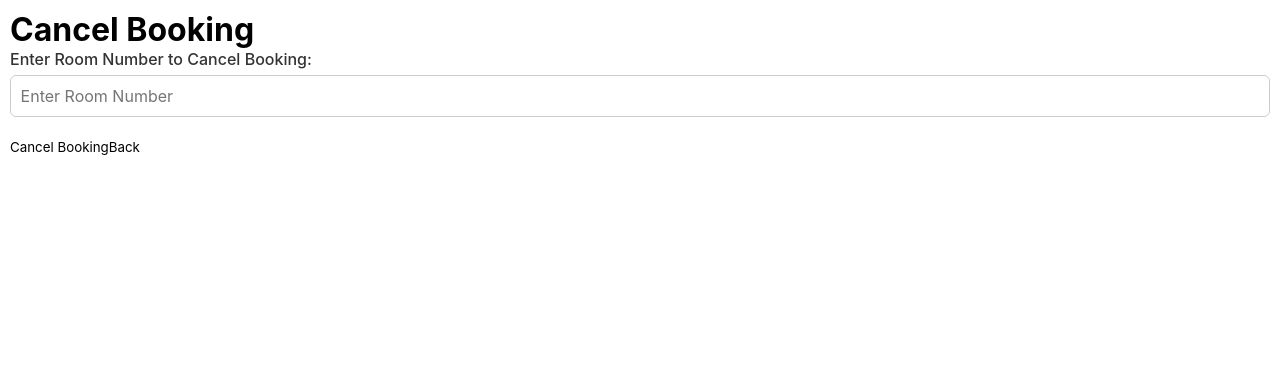
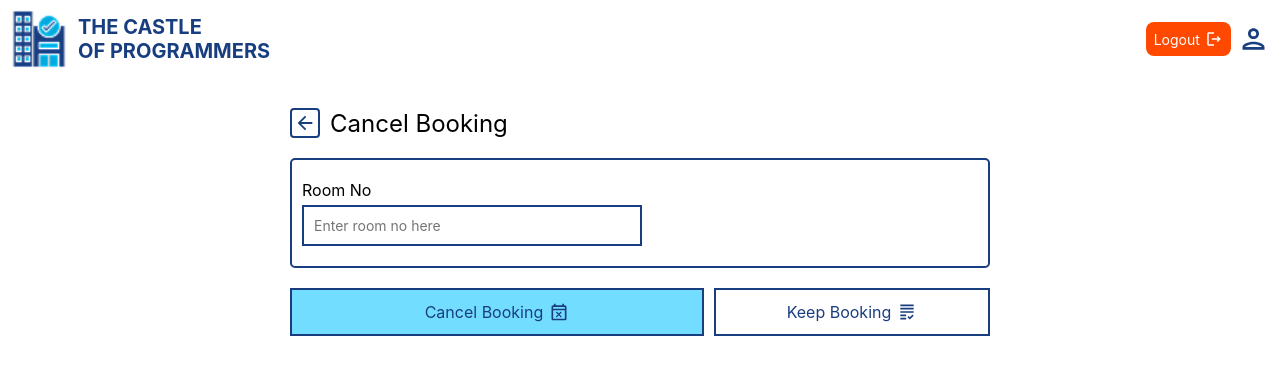
Before and after one commit to syedbilalalam/hotel-management-ui, a React (Vite) app: page /cancel-booking in a window 1280 px wide. Shown: the top 374 px of the page. Built offline with nearby package versions, Linux system fonts and the light colour scheme.

Commit message:
Feat: Cancel booking new ui added

```diff
--- a/src/assets/styles/book_room.css
+++ b/src/assets/styles/book_room.css
@@ -1,40 +1,3 @@
-/* Input Section */
-.inputHolder, .selectionHolder {
-    display: flex;
-    flex-direction: column;
-    gap: 5px;
-    margin: 10px 0;
-}
-.inputHolder label, .selectionHolder label{
-    font-size: 16px;
-}
-.inputHolder input, .selectionHolder select {
-    border: 2px solid var(--dark-blue);
-    padding: 10px;
-    font-size: 14px;
-    border-radius: unset;
-    outline-color: var(--highlight);
-}
-
-.bookRoom .requiredFields {
-    margin: 20px 0;
-    display: flex;
-    flex-direction: column;
-    gap: 10px;
-    border: 2px solid var(--dark-blue);
-    border-radius: 5px;
-    padding: 10px;
-}
-.bookRoom .systemBtn {
-    display: flex;
-    justify-content: center;
-    align-items: center;
-    gap: 6px;
-}
-.bookRoom .systemBtn .ico {
-    height: 20px;
-}
-
 /* Mini banner css */
 .bookRoom .miniNav {
     display: flex;
--- /dev/null
+++ b/src/assets/styles/form_elems.css
@@ -0,0 +1,28 @@
+/* Input Section */
+.inputHolder, .selectionHolder {
+    display: flex;
+    flex-direction: column;
+    gap: 5px;
+    margin: 10px 0;
+}
+.inputHolder label, .selectionHolder label{
+    font-size: 16px;
+}
+.inputHolder input, .selectionHolder select {
+    border: 2px solid var(--dark-blue);
+    padding: 10px;
+    font-size: 14px;
+    border-radius: unset;
+    outline-color: var(--highlight);
+}
+
+/* Form fields holder */
+.requiredFields {
+    margin: 20px 0;
+    display: flex;
+    flex-direction: column;
+    gap: 10px;
+    border: 2px solid var(--dark-blue);
+    border-radius: 5px;
+    padding: 10px;
+}
--- a/src/assets/styles/navbar.css
+++ b/src/assets/styles/navbar.css
@@ -77,3 +77,12 @@ body {
   --green: #25B53B;
   --highlight: #008cff;
 }
+.systemBtn {
+    display: flex;
+    justify-content: center;
+    align-items: center;
+    gap: 6px;
+}
+.systemBtn .ico {
+    height: 20px;
+}
--- a/src/pages/book_room.tsx
+++ b/src/pages/book_room.tsx
@@ -3,9 +3,9 @@ import Navbar from '@src/pages/components/navbar';
 import PageTitle from '@src/pages/components/page_title';
 import CenteredBody from '@src/pages/components/centered_body';
 import { FormBtnPair, PrimaryBtn, SecBtn } from '@src/pages/components/form_btns';
+import { FormFieldsHolder, Input, Selection } from '@src/pages/components/form_elems';
 import {
-    useState, useRef, useEffect,
-    type FormEventHandler, type ReactNode,
+    useState, useRef,
     type RefObject
 } from 'react';
 import {
@@ -35,81 +35,6 @@ interface BookRoomProps {
     hotelRooms: RoomDb<HotelRoom>
     bookedRooms: RoomDb<BookedRoom>
     wallet: RefObject<number>;
-}
-
-interface InputProps {
-    id: string;
-    title: string;
-    placeholder: string;
-    type?: 'text' | 'number' | 'password' | 'email';
-    width?: number;
-    onInput?: FormEventHandler<HTMLInputElement>;
-    required?: boolean;
-}
-
-interface SelectionProps {
-    id: string;
-    title: string;
-    children: ReactNode;
-    width?: number;
-    onInput?: FormEventHandler<HTMLSelectElement>;
-    required?: boolean;
-}
-
-function Selection({
-    id, title,
-    required = false,
-    onInput,
-    children,
-    ...props
-}: SelectionProps) {
-
-    const [maxWidth, setMaxWidth] = useState('340px');
-
-    useEffect(() => {
-        if (props.width) setMaxWidth(`${props.width}px`);
-    });
-
-    return (
-        <div className={'selectionHolder'}>
-            <label htmlFor={id}>{title}</label>
-            <select
-                id={id} style={{ maxWidth }}
-                onInput={onInput}
-                required={required}
-            >
-                {children}
-            </select>
-        </div>
-    )
-}
-function Input({
-    id, title,
-    placeholder,
-    type = 'text',
-    required = false,
-    onInput,
-    ...props
-}: InputProps) {
-
-    const [maxWidth, setMaxWidth] = useState('340px');
-
-    useEffect(() => {
-        if (props.width) setMaxWidth(`${props.width}px`);
-    });
-
-    return (
-        <div className={'inputHolder'}>
-            <label htmlFor={id}>{title}</label>
-            <input
-                id={id} type={type}
-                placeholder={placeholder}
-                style={{ maxWidth }}
-                onInput={onInput}
-                required={required}
-            />
-        </div>
-    )
 }
 
 export default function Page({ hotelRooms, bookedRooms, wallet }: BookRoomProps) {
@@ -232,7 +157,7 @@ export default function Page({ hotelRooms, bookedRooms, wallet }: BookRoomProps)
                 </div>
                 <form ref={formElem}>
 
-                    <div className={'requiredFields'}>
+                    <FormFieldsHolder>
 
                         <Input
                             id={'roomNo'} title={'Room No'}
@@ -305,7 +230,7 @@ export default function Page({ hotelRooms, bookedRooms, wallet }: BookRoomProps)
                             }}
                             required={true}
                         />
-                    </div>
+                    </FormFieldsHolder>
                     <FormBtnPair>
                         <PrimaryBtn
                             onClick={(e) => {
--- a/src/pages/cancel_booking.tsx
+++ b/src/pages/cancel_booking.tsx
@@ -1,12 +1,18 @@
-import { Btn } from '@src/assets/components/btn';
-import { useState, useRef } from 'react';
 import { useNavigate } from 'react-router-dom';
-import { HOTEL_ROOM, ROOM_STATUS, type BookedRoom, type HotelRoom } from '@src/assets/components/db';
+import Navbar from '@src/pages/components/navbar';
+import PageTitle from '@src/pages/components/page_title';
+import CenteredBody from '@src/pages/components/centered_body';
+import { FormBtnPair, PrimaryBtn, SecBtn } from '@src/pages/components/form_btns';
+import { FormFieldsHolder, Input } from '@src/pages/components/form_elems';
+import {
+    HOTEL_ROOM, ROOM_STATUS,
+    type BookedRoom, type HotelRoom
+} from '@src/assets/components/db';
 
 // Importing page styling
-// import '@src/assets/styles/cancel_booking.css';
-// import '@src/assets/styles/global.css';
+import '@src/assets/styles/cancel_booking.css';
 import type { RoomDb } from '@src/main';
+import { useRef, useState } from 'react';
 
 export function meta() {
     return [
@@ -20,7 +26,7 @@ interface CancelBookingProps {
     hotelRooms: RoomDb<HotelRoom>;
 }
 
-export default function Page({bookedRooms, hotelRooms}: CancelBookingProps) {
+export default function Page({hotelRooms, bookedRooms}: CancelBookingProps) {
     const nav = useNavigate();
 
     const [roomNo, setRoomNo] = useState<number | null>(null);
@@ -56,46 +62,45 @@ export default function Page({bookedRooms, hotelRooms}: CancelBookingProps) {
         alert('Booking sucessfully canceled');
         nav('/');
     }
-
     return (
-        <div className="container cancelBooking">
-            <div className="header">
-                <h1>Cancel Booking</h1>
-            </div>
-            <form id="cancelBookingForm" className="cancel-booking-form" ref={formElem}>
-                <div className="form-group">
-                    <label htmlFor="roomNumber">Enter Room Number to Cancel Booking:</label>
-                    <input
-                        type="number" placeholder="Enter Room Number"
-                        onInput={(e) => {
-                            const target = e.target as HTMLInputElement;
-                            const roomNo = parseInt(target.value);
-                            if (isNaN(roomNo)) setRoomNo(null);
-                            else setRoomNo(roomNo);
-                        }}
-                        required
-                    />
-                </div>
-                <div className="button-group">
-                    <button
-                        type="submit"
-                        className="btn"
-                        onClick={(e) => {
-                            e.preventDefault();
-                            formElem.current = formElem.current!;
-                            if (!formElem.current.checkValidity()) {
-                                formElem.current.reportValidity();
-                                return;
-                            }
-                            cancelBooking();
-                        }}
-                    >Cancel Booking</button>
-                    <Btn
-                        className="btn exit-btn"
-                        to={'/'}
-                    >Back</Btn>
-                </div>
-            </form>
-        </div>
-    );
+        <>
+            <Navbar />
+            <CenteredBody maxWidth={700}>
+                <PageTitle parentPath={'/'} text={'Cancel Booking'} />
+                <form ref={formElem}>
+                    <FormFieldsHolder>
+                        <Input
+                            id={'roomNo'} title={'Room No'}
+                            placeholder={'Enter room no here'}
+                            onInput={(e)=> {
+                                const rn = parseInt((e.target as HTMLInputElement).value);
+                                if (isNaN(rn))
+                                    setRoomNo(null);
+                                else
+                                    setRoomNo(rn)
+                            }}
+                            type={'number'}
+                            required={true}
+                        />
+                    </FormFieldsHolder>
+                    <FormBtnPair>
+                        <PrimaryBtn onClick={cancelBooking}>
+                            <span>Cancel Booking</span>
+                            <div className={'imageHolder ico'}>
+                                <img src={'/icons/svg/event_busy.svg'} alt={'icon'} />
+                            </div>
+                        </PrimaryBtn>
+                        <SecBtn onClick={()=> {
+                            nav('/');
+                        }}>
+                            <span>Keep Booking</span>
+                            <div className={'imageHolder ico'}>
+                                <img src={'/icons/svg/grading.svg'} alt={'icon'} />
+                            </div>
+                        </SecBtn>
+                    </FormBtnPair>
+                </form>
+            </CenteredBody>
+        </>
+    )
 }
--- /dev/null
+++ b/src/pages/components/form_elems.tsx
@@ -0,0 +1,93 @@
+import {
+    useEffect, useState,
+    type FormEventHandler, type ReactNode
+} from 'react';
+import '@src/assets/styles/form_elems.css';
+
+
+interface FormFieldsHolderProps {
+    children: ReactNode;
+}
+
+interface InputProps {
+    id: string;
+    title: string;
+    placeholder: string;
+    type?: 'text' | 'number' | 'password' | 'email';
+    width?: number;
+    onInput?: FormEventHandler<HTMLInputElement>;
+    required?: boolean;
+}
+
+interface SelectionProps {
+    id: string;
+    title: string;
+    children: ReactNode;
+    width?: number;
+    onInput?: FormEventHandler<HTMLSelectElement>;
+    required?: boolean;
+}
+
+export function Selection({
+    id, title,
+    required = false,
+    onInput,
+    children,
+    ...props
+}: SelectionProps) {
+
+    const [maxWidth, setMaxWidth] = useState('340px');
+
+    useEffect(() => {
+        if (props.width) setMaxWidth(`${props.width}px`);
+    });
+
+    return (
+        <div className={'selectionHolder'}>
+            <label htmlFor={id}>{title}</label>
+            <select
+                id={id} style={{ maxWidth }}
+                onInput={onInput}
+                required={required}
+            >
+                {children}
+            </select>
+        </div>
+    )
+}
+export function Input({
+    id, title,
+    placeholder,
+    type = 'text',
+    required = false,
+    onInput,
+    ...props
+}: InputProps) {
+
+    const [maxWidth, setMaxWidth] = useState('340px');
+
+    useEffect(() => {
+        if (props.width) setMaxWidth(`${props.width}px`);
+    });
+
+    return (
+        <div className={'inputHolder'}>
+            <label htmlFor={id}>{title}</label>
+            <input
+                id={id} type={type}
+                placeholder={placeholder}
+                style={{ maxWidth }}
+                onInput={onInput}
+                required={required}
+            />
+        </div>
+    )
+}
+
+export function FormFieldsHolder({ children }: FormFieldsHolderProps) {
+    return (
+        <div className={'requiredFields'}>
+            {children}
+        </div>
+    )
+}
--- a/src/pages/home.tsx
+++ b/src/pages/home.tsx
@@ -57,7 +57,7 @@ function CardsHolder() {
             <Card
                 text={'Cancel Booking'}
                 iconUrl={'/icons/svg/bookmark_remove.svg'}
-                linksTo={'/'}
+                linksTo={'/cancel-booking'}
             />
             <Card
                 text={'Booked Rooms'}
```
Also changed, not shown: src/pages/cancel_booking_old.tsx (added, +100 -0 lines), public/icons/svg/event_busy.svg (added), public/icons/svg/grading.svg (added), src/assets/styles/cancel_booking.css (added).
